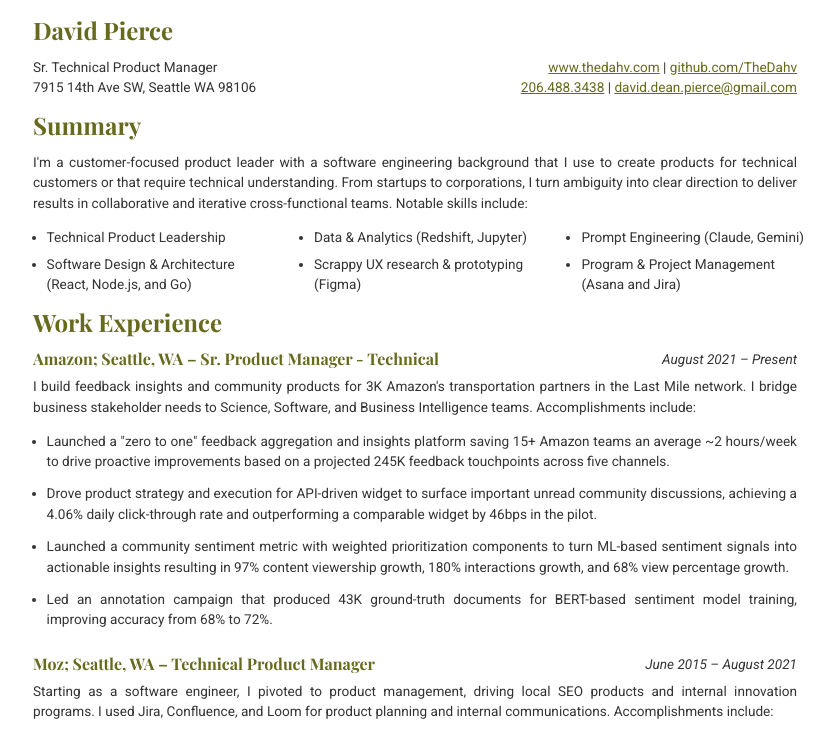
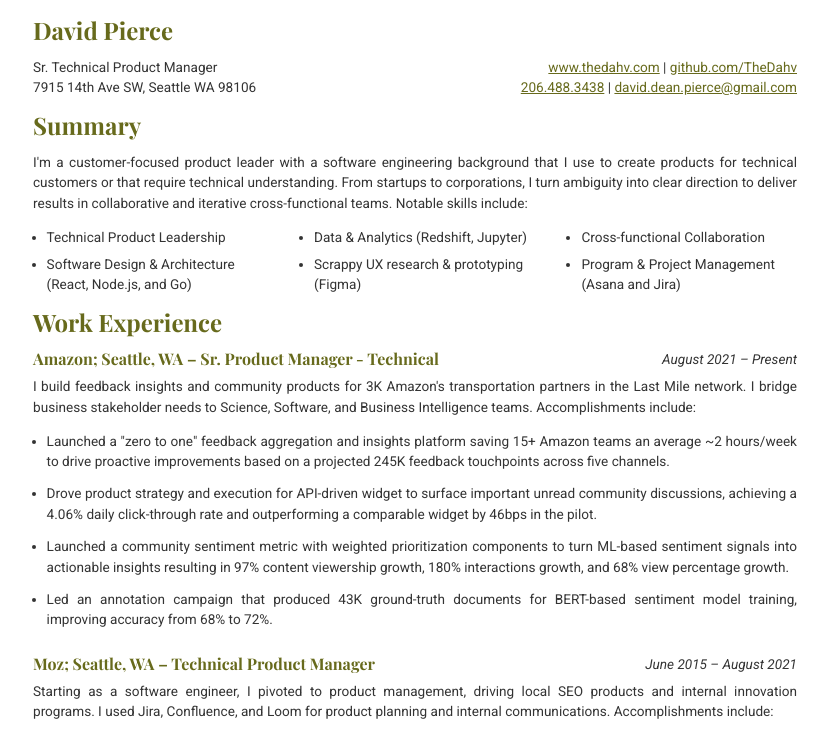
Before and after one commit to TheDahv/dahvsite, a Gatsby site: page /resume in a window 1280 px wide. Shown: the top 732 px of the page, without its empty margins (225-1059 px from the left). Built offline with nearby package versions, Linux system fonts and the light colour scheme; Gatsby itself is replaced by a stand-in of ours; a web font is replaced by a local one.

Commit message:
Back off on prompt engineering for now

```diff
--- a/src/pages/resume.jsx
+++ b/src/pages/resume.jsx
@@ -52,7 +52,7 @@ export default function Resume({ location }) {
               Data & Analytics (Redshift, Jupyter)
             </li>
             <li>
-              Prompt Engineering (Claude, Gemini)
+              Cross-functional Collaboration
             </li>
             <li>
               Software Design &amp; Architecture (React, Node.js, and Go)
```
